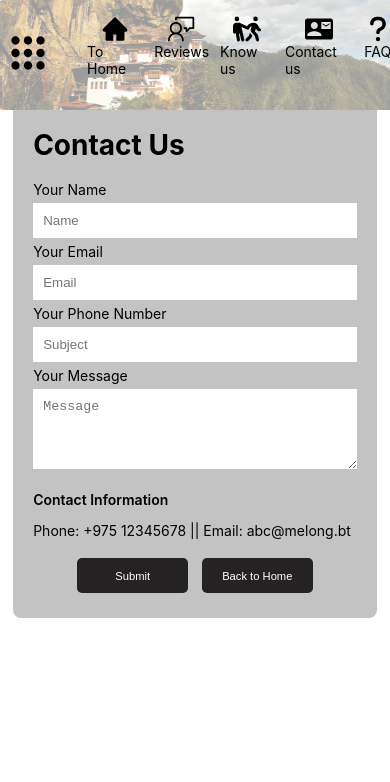
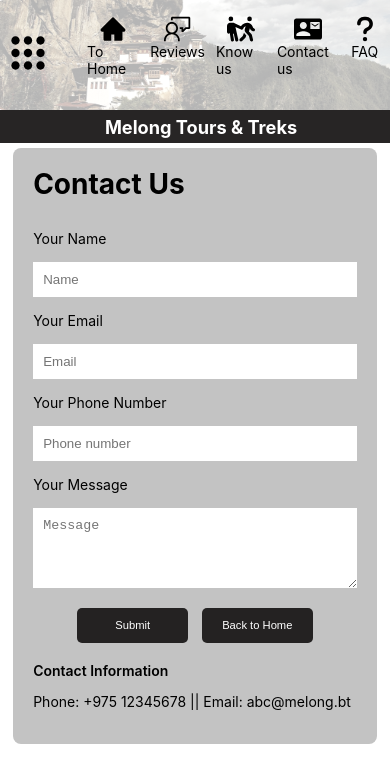
Before and after one commit to Lekden/melong, a React (Create React App) app: page /melong/contactUs in a window 390 px wide. Shown: the top 782 px of the page. Built offline with nearby package versions, Linux system fonts and the light colour scheme.

Commit message:
email api added

```diff
--- a/package.json
+++ b/package.json
@@ -3,6 +3,7 @@
   "version": "0.1.0",
   "private": true,
   "dependencies": {
+    "@emailjs/browser": "^4.4.1",
     "@testing-library/dom": "^10.4.0",
     "@testing-library/jest-dom": "^6.6.3",
     "@testing-library/react": "^16.3.0",
--- a/src/components/Banner.css
+++ b/src/components/Banner.css
@@ -16,12 +16,14 @@
     padding: 0 20px;
     position: relative;
     width: 100%;
+    overflow-x: hidden;
 
 }
 
 .banner-content {
     display: flex;
-    justify-content: space-between; /* space hamburger and tabs */
+    justify-content: space-between;
+    /* space hamburger and tabs */
     align-items: center;
     width: 100%;
     position: relative;
@@ -41,19 +43,44 @@
     border-radius: 8px;
     z-index: 2;
 }
+
 .banner-background {
     position: absolute;
-        width: 100%; /* Small patch size */
+    width: 100%;
+    /* Small patch size */
     height: 100%;
     right: 1%;
     background-size: cover;
     background-image: url("/src/components/images/taksang.jpg");
     background-position: center;
     border-radius: 8px;
-        opacity: 0.4; /* Low opacity */
-        z-index: 1; /* Under the title if needed */
-        pointer-events: none; /* Allow clicks to go through */
+    opacity: 0.6;
+    filter: grayscale(60%) contrast(60%) brightness(1.3);
+    /* Under the title if needed */
+    pointer-events: none;
+    /* Allow clicks to go through */
 }
+
+.headingmobile {
+    display: none;
+}
+
+.heading {
+    margin: 0;
+    padding: 0 5px;
+    font-size: 2.5rem;
+    color: rgb(12, 15, 13);
+}
+
+
+
+.subheading {
+    margin: 0;
+    padding: 0;
+    font-size: 1.2rem;
+    color: rgb(0, 0, 0);
+}
+
 
 
 /* Tabs (Buttons) container */
@@ -82,20 +109,6 @@
     top: 40%;
     left: 47%;
     transform: translate(-50%, -50%);
-  }
-
-  .heading {
-    margin: 0;
-    padding: 0;
-    font-size: 2.5rem;
-    color: rgb(0, 0, 0);
-  }
-
-  .subheading {
-    margin: 0;
-    padding: 0;
-    font-size: 1.2rem;
-    color: rgb(0, 0, 0);
 }
 
 .button {
@@ -164,6 +177,7 @@
     width: 100%;
     gap: 25px;
     box-sizing: border-box;
+    z-index: 30;
     /* Space between each dropdown */
 }
 
@@ -188,7 +202,7 @@
     color: white;
     border: none;
     width: 120px;
-    height:4vh;
+    height: 4vh;
     cursor: pointer;
     border-radius: 5px;
     font-size: 15px;
@@ -241,7 +255,7 @@
 }
 
 /* Media Queries for Mobile */
-@media (min-width:375px) and (max-width: 470px) {
+@media (min-width:375px) and (max-width: 775px) {
 
     body,
     html {
@@ -249,7 +263,7 @@
         font-size: 14px;
         overflow-x: hidden;
         overflow-y: scroll;
-        height: auto;
+
     }
 
     .banner-image {
@@ -271,11 +285,8 @@
     /* Button Styles */
     .button {
         width: 90px;
-        /* Reduce button width for mobile */
         font-size: 0.7rem;
-        /* Adjust font size */
         height: 30px;
-        /* Adjust button height */
         margin-top: 8px;
         /* Add more space around buttons */
     }
@@ -333,6 +344,23 @@
         padding: 15px;
         /* Add padding for better readability */
         box-sizing: border-box;
+        overflow-x: hidden;
+    }
+
+    .banner-background {
+        position: absolute;
+        width: 100%;
+        /* Small patch size */
+        height: 100%;
+        right: 1%;
+        background-size: cover;
+        background-image: url("/src/components/images/taksang.jpg");
+        background-position: center;
+        border-radius: 8px;
+        opacity: 0.4;
+        /* Under the title if needed */
+        pointer-events: none;
+        /* Allow clicks to go through */
     }
 
     /* Welcome heading font size */
@@ -340,11 +368,6 @@
 
         font-size: 0.5;
         margin-bottom: 5px;
-    }
-
-    /* Navigation Bar */
-    .navigation {
-        display: none;
     }
 
     /* Dropdown Container */
@@ -359,8 +382,8 @@
     .wrapper {
         width: 100%;
         max-width: 100%;
-        margin-left: auto;
-        margin-right: auto;
+        overflow-x: hidden;
+
     }
 
     .button {
@@ -388,24 +411,37 @@
         margin-top: 1px;
         margin-left: 5px;
     }
+
     /* Tabs (Buttons) container */
     .banner-content {
-        flex-direction: row; /* Keep items in a row */
+        display: flex;
         justify-content: space-between;
+        /* space hamburger and tabs */
+        align-items: center;
     }
 
     .hamburger {
         display: block;
-        order: 0; /* Appears first */
+        order: 0;
+        /* Appears first */
         position: relative;
-        right:6%;
+        right: 6%;
+
     }
 
     .tabs {
-        order: 1; /* Appears last */
+        order: 1;
+        /* Appears last */
         display: flex;
-        margin-left: auto;
-        margin-right: 10px;
-        gap: 5px;
+        padding-right: 25px;
     }
+
+    .headingmobile {
+        display: block;
+        color: white;
+        font-size: 1.3rem;
+        margin-right: 2rem;
     }
+
+
+}
--- a/src/components/Banner.js
+++ b/src/components/Banner.js
@@ -49,7 +49,8 @@
                     </div>
                 </div>
             </div>
-      <div className="navigation">
+            <div iv className="navigation">
+                <h1 className="headingmobile">Melong Tours & Treks</h1>
                 <div className="dropdown-container">
                     <div className="dropdown">
                         <button className="dropdown-btn">Services</button>
--- a/src/components/Home.css
+++ b/src/components/Home.css
@@ -46,7 +46,6 @@
 }
 
 
-
 /* Moving Text */
 .moving-text {
     width: 100%;
@@ -81,6 +80,15 @@
 /* Media Queries for Mobile */
 @media (min-width:375px) and (max-width: 470px) {
 
+    body,
+    html {
+        margin: 0;
+        font-size: 14px;
+        overflow-x: hidden;
+        overflow-y: scroll;
+        height: auto;
+    }
+
 
     /* Info container with adjusted gap and width */
     .info-container {
@@ -95,6 +103,8 @@
         /* Add padding */
         box-sizing: border-box;
     }
+
+
 
     /* Adjust home gallery for mobile screens */
     .home-gallery {
@@ -148,39 +158,46 @@
         padding: 0;
         font-weight: bold;
     }
+
     .home-info {
         width: 100%;
         overflow: hidden;
         white-space: nowrap;
         position: relative;
     }
+
+    .welcome-text,
+    .welcome-text1 {
+        white-space: wrap;
+    }
+
+    /* Moving Text */
     .moving-text {
-        display: inline-block;
-        min-width: 170%;
+        width: 170%;
         white-space: nowrap;
-        animation: moveText 20s linear infinite;
+        /* Prevent text from wrapping */
+        box-sizing: border-box;
+        animation: moveText 10s linear infinite;
+        /* Animation for moving text */
         color: rgb(22, 19, 19);
         font-weight: bold;
         z-index: 1;
-        margin-bottom: 2px;
-        position: absolute;
+        position: relative;
         margin-top: 0.5rem;
+        /* Ensure it stays within the container */
     }
 
-
+    /* Example animation (moving the text from right to left) */
     @keyframes moveText {
         0% {
             transform: translateX(100%);
+            /* Start from the right */
         }
 
         100% {
             transform: translateX(-100%);
+            /* Move to the left */
         }
-
-    }
-
-    .welcome-text, .welcome-text1   {
-        white-space: wrap;
     }
 
 }
--- a/src/components/Knowus.css
+++ b/src/components/Knowus.css
@@ -4,6 +4,7 @@
     margin-right: auto;
     background-color: #f9f9f9;
     padding: 20px;
+    overflow-x: hidden;
 }
 
 .banner-content {
@@ -38,8 +39,8 @@
 }
 
 @media (min-width:375px) and (max-width:475px) {
-.knowus {
-    width: 85%;
-}
+    .knowus {
+        width: 85%;
+    }
 
 }
--- a/src/components/contactUs.css
+++ b/src/components/contactUs.css
@@ -3,6 +3,7 @@
     max-width: 100%;
     margin-left: auto;
     margin-right: auto;
+    overflow-x: hidden;
 
 }
 
@@ -19,12 +20,12 @@
     flex-direction: column;
     justify-content: space-between;
     width: 40%;
-    margin: 0 auto;
+    margin: 5px auto 0 auto;
     padding: 0 20px 20px 20px;
     background-color: #c3c3c3;
     /* Adds spacing between the child elements */
-    border-bottom-left-radius: 8px;
-    border-bottom-right-radius: 8px;
+    border-radius: 8px;
+
 
 
 }
@@ -66,11 +67,7 @@
     /* Include padding and borders in width calculation */
 }
 
-.heading {
-    font-size: 2rem;
-    color: #000;
-    padding: 0;
-}
+
 
 .banner-content {
     width: 85%;
--- a/src/components/contactUs.js
+++ b/src/components/contactUs.js
@@ -1,44 +1,112 @@
 import './Home.css';
 import './contactUs.css';
 import { useNavigate } from 'react-router-dom';
-import Banner from './Banner'
-
+import Banner from './Banner';
+import { useState } from 'react';
+import emailjs from '@emailjs/browser';
 
 export default function ContactUs() {
     const navigate = useNavigate();
+    const [formData, setFormData] = useState({ requestor: "", email: "", phone: "", message: "" });
 
+    function handleSubmit(e) {
+        e.preventDefault();
+
+        const serviceID = 'service_p0lhjnd';
+        const templateID = 'template_educw7f';
+        const publicKey = 'cqPC4etpaYKKsgcJ-';
+        const autoReplyTemplateID = 'template_vb1tetx';
+
+        const templateParams = {
+            requestor: formData.requestor,
+            email: formData.email,
+            phone: formData.phone,
+            message: formData.message,
+        };
+
+        // First email to site owner
+        emailjs.send(serviceID, templateID, templateParams, publicKey)
+            .then((response) => {
+
+                console.log('SUCCESS!', response.status, response.text);
+                alert("You email has been sent successfully.")
+
+                // Now send auto-reply to user
+                const autoReplyParams = {
+                    requestor: formData.requestor,
+                    email: formData.email
+                };
+
+                emailjs.send(serviceID, autoReplyTemplateID, autoReplyParams, publicKey)
+                    .then((res) => {
+                        console.log('Auto-reply sent:', res.text);
+                        setFormData({ requestor: "", email: "", phone: "", message: "" });
+                    })
+                    .catch((err) => {
+                        console.error('Auto-reply error:', err.text);
+                    });
+
+            })
+            .catch((error) => {
+                console.error('Main email error:', error.text);
+            });
+
+    }
 
     return (
-
         <div>
             <Banner />
             <div className='contactUs'>
-                <div>
+                <form onSubmit={handleSubmit}>
                     <h1 className="heading1">Contact Us</h1>
                     <label>Your Name</label>
-                    <input type="text" placeholder="Name" className="input-field" />
+                    <input
+                        type="text"
+                        placeholder="Name"
+                        className="input-field"
+                        value={formData.requestor}
+                        onChange={(e) => setFormData({ ...formData, requestor: e.target.value })}
+                    />
                     <label>Your Email</label>
-                    <input type="email" placeholder="Email" className="input-field" />
+                    <input
+                        type="email"
+                        placeholder="Email"
+                        className="input-field"
+                        value={formData.email}
+                        onChange={(e) => setFormData({ ...formData, email: e.target.value })}
+                    />
                     <label>Your Phone Number</label>
-                    <input type="text" placeholder="Subject" className="input-field" />
+                    <input
+                        type="text"
+                        placeholder="Phone number"
+                        className="input-field"
+                        value={formData.phone}
+                        onChange={(e) => setFormData({ ...formData, phone: e.target.value })}
+                    />
                     <label>Your Message</label>
-                    <textarea placeholder="Message" className="input-field" rows="4"></textarea>
-                </div>
+                    <textarea
+                        placeholder="Message"
+                        className="input-field"
+                        rows="4"
+                        value={formData.message}
+                        onChange={(e) => setFormData({ ...formData, message: e.target.value })}
+                    ></textarea>
+
+                    <div className='button-contactUs'>
+                        <button type="submit" className="button" style={{ width: '150px' }}>
+                            Submit
+                        </button>
+                        <button type="button" className="button" style={{ width: '150px' }} onClick={() => navigate('/')}>
+                            Back to Home
+                        </button>
+                    </div>
+                </form>
+
                 <div>
                     <p style={{ fontWeight: '600', fontSize: '1rem' }}>Contact Information</p>
                     <p>Phone: +975 12345678 || Email: abc@melong.bt</p>
                 </div>
-                <div className='button-contactUs'>
-                    <button className="button" style={{ width: '150px' }} onClick={() => navigate('/')}>
-                        Submit
-                    </button>
-                    <button className="button" style={{ width: '150px' }} onClick={() => navigate('/')}>
-                        Back to Home
-                    </button>
-                </div>
             </div>
-
         </div>
     )
-
 }
--- a/src/components/faq.css
+++ b/src/components/faq.css
@@ -3,9 +3,8 @@
     max-width: 60%;
     margin-left: auto;
     margin-right: auto;
+    overflow-x: hidden;
 }
-
-
 
 .faq-item h3 {
     color: black;
@@ -25,4 +24,4 @@
         background-color: #ffffff;
     }
 
-    }
+}
```
Also changed, not shown: 1 other file (tests, documents, lock files or other folders). Lines whose indentation alone changed are shown as unchanged.
